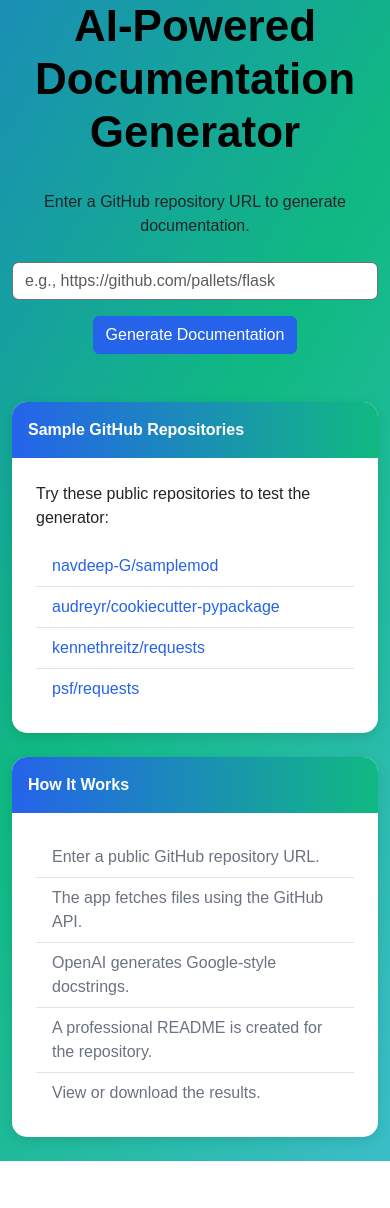
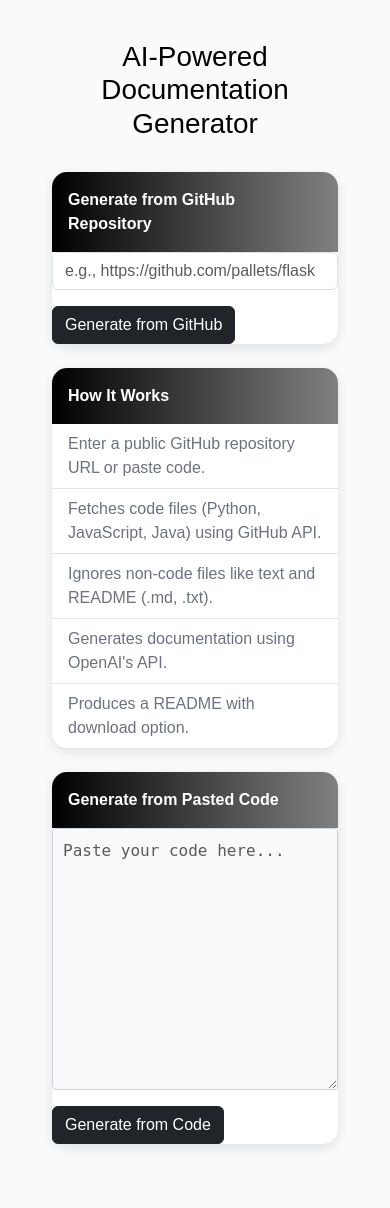
Before and after one commit to Gokulkiran418/AI-document-generator, a Django app: template documentation_generator/templates/home.html in a window 390 px wide. Before the commit the page ends 1161 px from the top, so only its background shows below. Run offline with Django 3.2, Linux system fonts and the light colour scheme; the template is opened without the code that fills it, so the values that code supplies are empty; some libraries are stand-ins or nearby versions.

Commit message:
Add textbox for user to paste code

```diff
--- a/documentation_generator/templates/home.html
+++ b/documentation_generator/templates/home.html
@@ -1,3 +1,4 @@
+{% load static %}
 <!DOCTYPE html>
 <html lang="en">
 <head>
@@ -7,79 +8,40 @@
     <link href="https://cdn.jsdelivr.net/npm/bootstrap@5.3.3/dist/css/bootstrap.min.css" rel="stylesheet">
     <style>
         :root {
-            --primary: #2563eb;
+            --primary: black;
             --secondary: #6b7280;
+            --background: #f9fafb;
             --card-bg: #ffffff;
-            --accent: #10b981;
+            --accent: grey;
             --error: #ef4444;
-            --hover: #1e40af;
         }
         body {
-            background: linear-gradient(300deg, #39b5f3d9,#10b981,#2563eb);
-            background-size: 180% 180%;
-            animation: gradient-animation 3s ease infinite;
+            background-color: var(--background);
+            color: var(--secondary);
+            margin: 40px;
             font-family: 'Arial', sans-serif;
-
-        }
-        @keyframes appear {
-        from { opacity: 0; transform: translateY(20px); }
-        to { opacity: 1; transform: translateY(0); }
-        }
-        @keyframes gradient-animation {
-        0% { background-position: 0% 50%; }
-        50% { background-position: 100% 50%; }
-        100% { background-position: 0% 50%; }
-        }
-        @keyframes vertical-gradient-animation {
-        0% { background-position: 0% 0%; }
-        50% { background-position: 0% 100%; }
-        100% { background-position: 0% 0%; }
         }
         .container {
-            max-width: 1000px; /* Slightly wider for cards */
+            max-width: 1000px;
         }
         h1 {
-        color: black;
+            color: var(--primary);
             text-align: center;
             margin-bottom: 2rem;
-        font-size: 2.75rem;
-        font-family: 'Poppins', sans-serif;
-        font-weight: 700;
         }
-        .form-control {
-            border-color: var(--secondary);
-            color: var(--secondary);
-        }
-        .form-control:focus {
-            border-color: var(--primary);
-            box-shadow: 0 0 0 0.25rem rgba(37, 99, 235, 0.25);
-        }
-        .btn-primary {
-            background-color: var(--primary);
-            border-color: var(--primary);
-        }
-        .btn-primary:hover {
-            background-color: var(--hover);
-            border-color: var(--hover);
-        }
-        .error {
-            color: var(--error);
-        }
-        .spinner-border {
-            border-color: var(--primary);
-            border-right-color: transparent;
+        .code-editor {
+            font-family: monospace;
+            background-color: #f8f9fa;
+            border: 1px solid #ced4da;
+            border-radius: 0.25rem;
+            padding: 10px;
         }
         .custom-card {
             background-color: var(--card-bg);
             border: none;
             border-radius: 15px;
             box-shadow: 0 4px 12px rgba(0, 0, 0, 0.1);
-            transition: transform 0.3s, box-shadow 0.3s;
             margin-bottom: 1.5rem;
-        }
-        .custom-card:hover {
-            transform: translateY(-5px);
-            box-shadow: 0 8px 24px rgba(0, 0, 0, 0.15);
         }
         .card-header {
             background: linear-gradient(90deg, var(--primary), var(--accent));
@@ -88,84 +50,80 @@
             font-weight: bold;
             padding: 1rem;
         }
-        .card-body {
-            padding: 1.5rem;
-        }
         .list-group-item {
             background-color: transparent;
             border-color: rgba(107, 114, 128, 0.2);
             color: var(--secondary);
         }
-        .list-group-item a {
+        .spinner-border {
             color: var(--primary);
-            text-decoration: none;
-        }
-        .list-group-item a:hover {
-            color: var(--hover);
-            text-decoration: underline;
+            border-right-color: transparent;
         }
     </style>
 </head>
 <body>
     <div class="container">
         <h1>AI-Powered Documentation Generator</h1>
-        <p class="text-center">Enter a GitHub repository URL to generate documentation.</p>
-        <form method="post" class="mt-4">
+        <div class="row">
+            <!-- GitHub Repository Card -->
+            <div class="col-md-6">
+                <div class="custom-card">
+                    <div class="card-header">Generate from GitHub Repository</div>
+                    <div class="card-body">
+                        <form method="post" class="github-form">
                             {% csrf_token %}
                             <div class="mb-3">
-                <input type="text" name="repo_url" class="form-control" placeholder="e.g., https://github.com/pallets/flask" value="{{ repo_url }}">
+                                <input type="text" name="github_url" class="form-control" placeholder="e.g., https://github.com/pallets/flask">
                             </div>
-            <div class="text-center">
-                <button type="submit" class="btn btn-primary">Generate Documentation</button>
-            </div>
+                            <button type="submit" name="from_github" class="btn btn-dark">Generate from GitHub</button>
                         </form>
-        {% if error %}
-            <p class="error mt-3 text-center">{{ error }}</p>
-        {% endif %}
-        <div id="spinner" class="mt-3 text-center" style="display:none;">
-            <div class="spinner-border text-primary" role="status">
-                <span class="visually-hidden">Loading...</span>
                     </div>
                 </div>
-
-        <!-- New Cards Section -->
-        <div class="row mt-5">
-            <!-- Left Card: Sample Test URLs -->
-            <div class="col-md-6">
+                <!-- How It Works Card -->
                 <div class="custom-card">
-                    <div class="card-header">Sample GitHub Repositories</div>
+                    <div class="card-header">How It Works</div>
                     <div class="card-body">
-                        <p>Try these public repositories to test the generator:</p>
                         <ul class="list-group list-group-flush">
-                            <li class="list-group-item"><a href="https://github.com/navdeep-G/samplemod" target="_blank">navdeep-G/samplemod</a></li>
-                            <li class="list-group-item"><a href="https://github.com/audreyr/cookiecutter-pypackage" target="_blank">audreyr/cookiecutter-pypackage</a></li>
-                            <li class="list-group-item"><a href="https://github.com/kennethreitz/requests" target="_blank">kennethreitz/requests</a></li>
-                            <li class="list-group-item"><a href="https://github.com/psf/requests" target="_blank">psf/requests</a></li>
+                            <li class="list-group-item">Enter a public GitHub repository URL or paste code.</li>
+                            <li class="list-group-item">Fetches code files (Python, JavaScript, Java) using GitHub API.</li>
+                            <li class="list-group-item">Ignores non-code files like text and README (.md, .txt).</li>
+                            <li class="list-group-item">Generates documentation using OpenAI's API.</li>
+                            <li class="list-group-item">Produces a README with download option.</li>
                         </ul>
                     </div>
                 </div>
             </div>
-            <!-- Right Card: How It Works -->
+            <!-- Pasted Code Card -->
             <div class="col-md-6">
                 <div class="custom-card">
-                    <div class="card-header">How It Works</div>
+                    <div class="card-header">Generate from Pasted Code</div>
                     <div class="card-body">
-                        <ul class="list-group list-group-flush">
-                            <li class="list-group-item">Enter a public GitHub repository URL.</li>
-                            <li class="list-group-item">The app fetches files using the GitHub API.</li>
-                            <li class="list-group-item">OpenAI generates Google-style docstrings.</li>
-                            <li class="list-group-item">A professional README is created for the repository.</li>
-                            <li class="list-group-item">View or download the results.</li>
-                        </ul>
+                        <form method="post" class="code-form">
+                            {% csrf_token %}
+                            <div class="mb-3">
+                                <textarea name="code" class="form-control code-editor" rows="10" placeholder="Paste your code here..."></textarea>
+                            </div>
+                            <button type="submit" name="from_code" class="btn btn-dark">Generate from Code</button>
+                        </form>
                     </div>
                 </div>
+            </div>
+        </div>
+        {% if error %}
+            <p class="error mt-3 text-center" style="color: var(--error);">{{ error }}</p>
+        {% endif %}
+        <div id="spinner" class="mt-3 text-center" style="display:none;">
+            <div class="spinner-border" role="status">
+                <span class="visually-hidden">Loading...</span>
             </div>
         </div>
     </div>
     <script src="https://cdn.jsdelivr.net/npm/bootstrap@5.3.3/dist/js/bootstrap.bundle.min.js"></script>
     <script>
-        document.querySelector('form').addEventListener('submit', function() {
+        document.querySelectorAll('.github-form, .code-form').forEach(form => {
+            form.addEventListener('submit', () => {
                 document.getElementById('spinner').style.display = 'block';
+            });
         });
     </script>
 </body>
```
Also changed, not shown: documentation_generator/docs_generator/utils.py (+115 -106 lines), documentation_generator/docs_generator/views.py (+29 -33 lines), documentation_generator/templates/docs.html (+11 -58 lines). Lines whose indentation alone changed are shown as unchanged.
